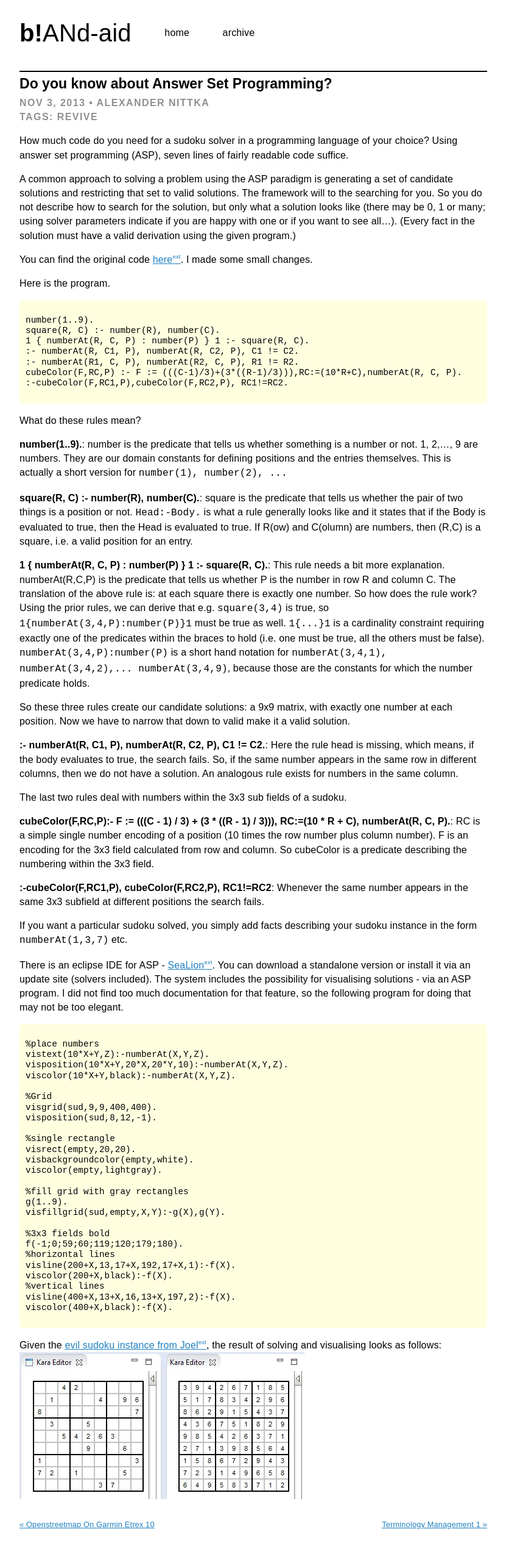
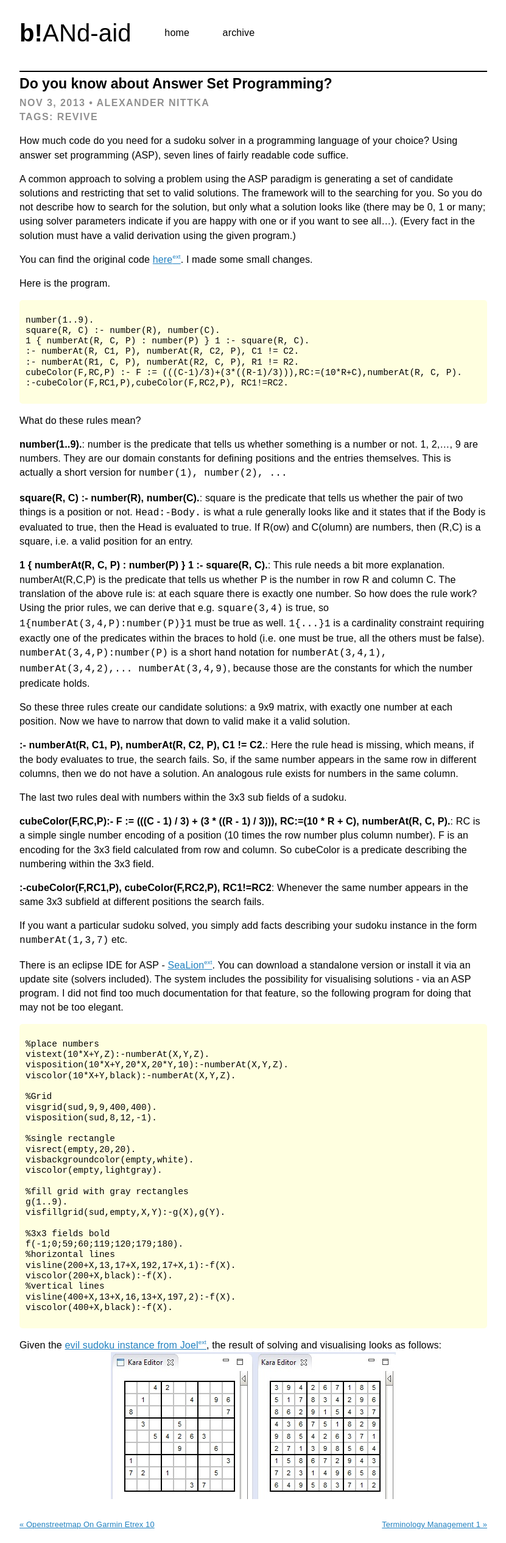
Before and after one commit to nittka/nittka.github.io, a Jekyll site: the page built from _posts/2013-11-03-Do-you-know-about-Answer-Set-Programming.md, in a window 1280 px wide. Shown: the whole page at 61% size, without its empty margins (224-1055 px from the left). Built offline with Jekyll 4.4.1, drawn with Linux system fonts in a browser that asks for light colours.

Commit message:
try centerin image

````diff
--- a/_posts/2013-11-03-Do-you-know-about-Answer-Set-Programming.md
+++ b/_posts/2013-11-03-Do-you-know-about-Answer-Set-Programming.md
@@ -78,4 +78,4 @@ viscolor(400+X,black):-f(X).
 ```
 
 Given the [evil sudoku instance from Joel](https://github.com/joelverhagen/Sudoku-Solver-in-Clasp-Gringo/blob/master/puzzle_evil.lp), the result of solving and visualising looks as follows:
-![Sudoku]({{ site.url }}/assets/asp_sudoku.jpg "evil sudoku"){:width="468" align="center"}
+![Sudoku]({{ site.url }}/assets/asp_sudoku.jpg "evil sudoku"){:width="468" .center-image}
--- a/_sass/general.scss
+++ b/_sass/general.scss
@@ -128,3 +128,8 @@ a[href*="//"]:not([href*="nittka"])::after {
   font-size: 60%;
   vertical-align: top;
 }
+
+.center-image {
+  margin: 0 auto;
+  display: block;
+}
````
